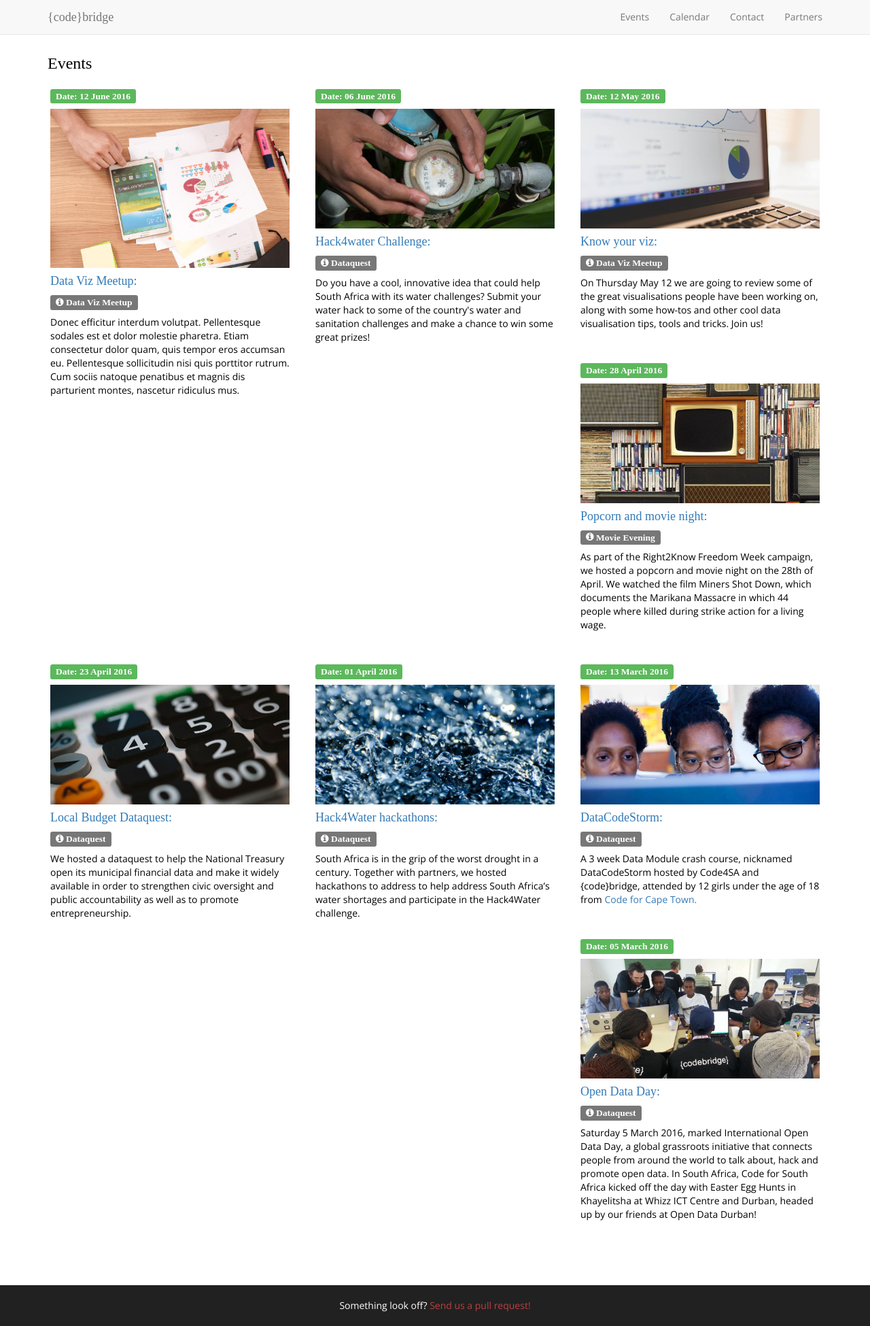
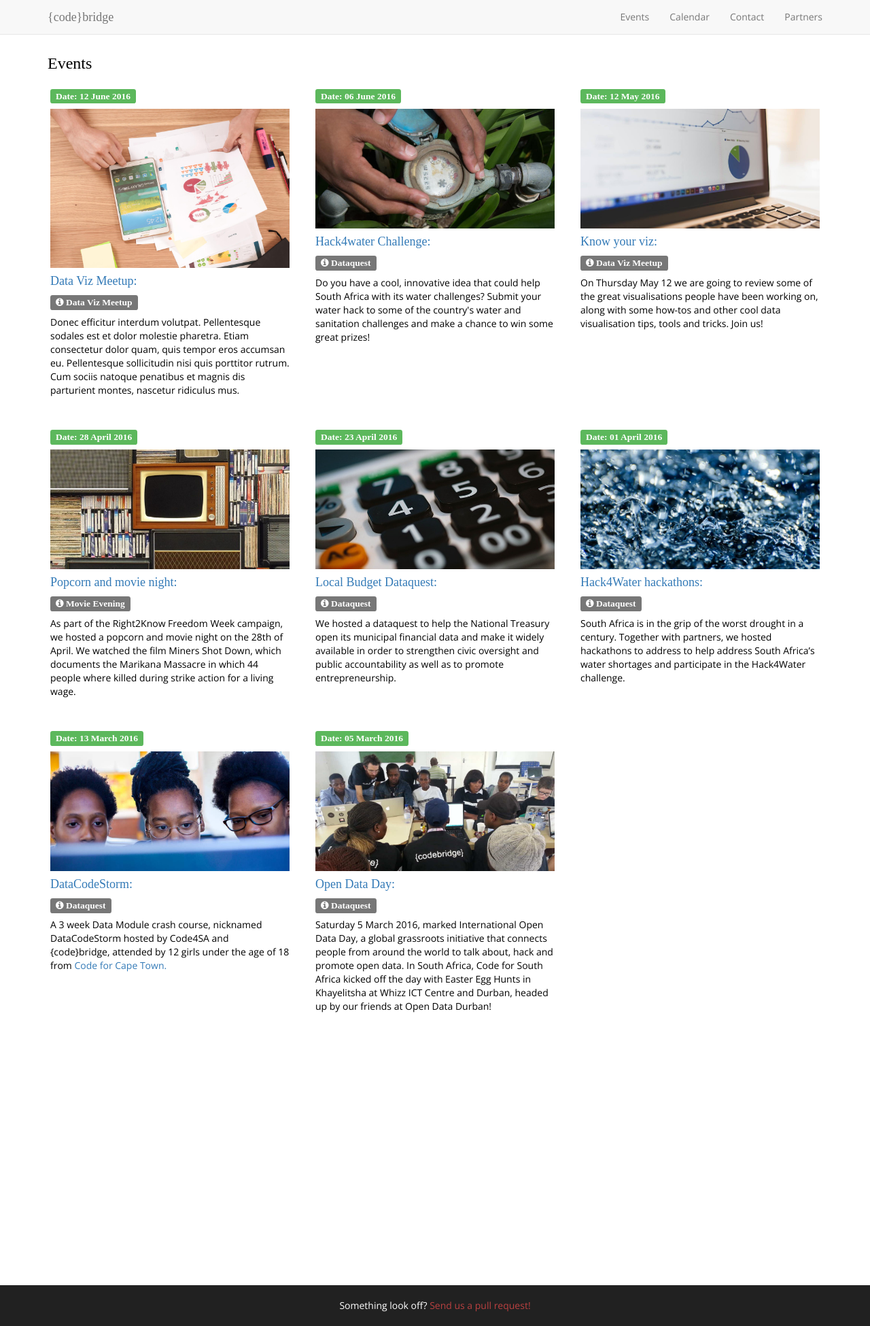
Before and after one commit to codebridge-za/codebridge.co.za, a Jekyll site: the page built from events/index.html, in a window 1280 px wide. Shown: the whole page at 68% size. Built offline with Jekyll 4.4.1, drawn with Linux system fonts in a browser that asks for light colours; nearby versions of some CDN libraries; some web fonts are replaced.

Commit message:
added modulo filter for printing the right number of rows

```diff
--- a/_allevents/upcoming_dataviz.html
+++ b/_allevents/upcoming_dataviz.html
@@ -36,7 +36,7 @@ link: /allevents/upcoming_dataviz.html
 		</div>
 
 		<div class="col-md-6">
-			<img src="/images/data.jpg" width="100%">
+			<img src="{{page.image}}" width="100%">
 		</div>
 
 	</div>
--- /dev/null
+++ b/_plugins/modulo.filter.rb
@@ -0,0 +1,20 @@
+# Modulo filter for Jekyll
+#
+# Adds modulo functionality to Jekyll. It's already in the Liquid core, but that
+# version doesn't appear to be in Jekyll.
+#
+# That's about it.
+
+module Jekyll
+  module ModuloFilter
+
+    # Returns the modulo of the input based on the supplied modulus
+    # Called 'mod' to avoid conflict with newer Liquid's 'modulo' filter
+    def mod(input, modulus)
+      input.to_i % modulus.to_i
+    end
+
+  end
+end
+
+Liquid::Template.register_filter(Jekyll::ModuloFilter)
--- a/events/index.html
+++ b/events/index.html
@@ -7,9 +7,13 @@ title: Events}}
 	<div>
 		<a class="anchor" name="pastevents"></a><h3>Events</h3>
 	</div>
-	<div class="row">
-	{% for event in site.allevents reversed %}
-			<div class="col-md-4">
+
+	{% for event in site.allevents reversed%}
+  		{% capture modulo %}{{ forloop.index0 | mod:3 }}{% endcapture %}
+  			{% if modulo == '0' or forloop.first %}
+    			<div class="row">
+  			{% endif %}
+  				<div class="col-md-4">
 				<div class="thumbnail">
 					<h4><span class="label label-success">Date: {{event.date | date_to_long_string}}</span></h4>
 					<img src="{{event.image}}" alt="{{event.title}}" width="100%">
@@ -24,6 +28,9 @@ title: Events}}
 					<p>{{event.description}}</p>
 				</div>
 			</div>
-	{% endfor %}
-	</div>
+  {% if modulo == '2' or forloop.last %}
+    </div>
+  {% endif %}
+
+{% endfor %}
 </div>
```
